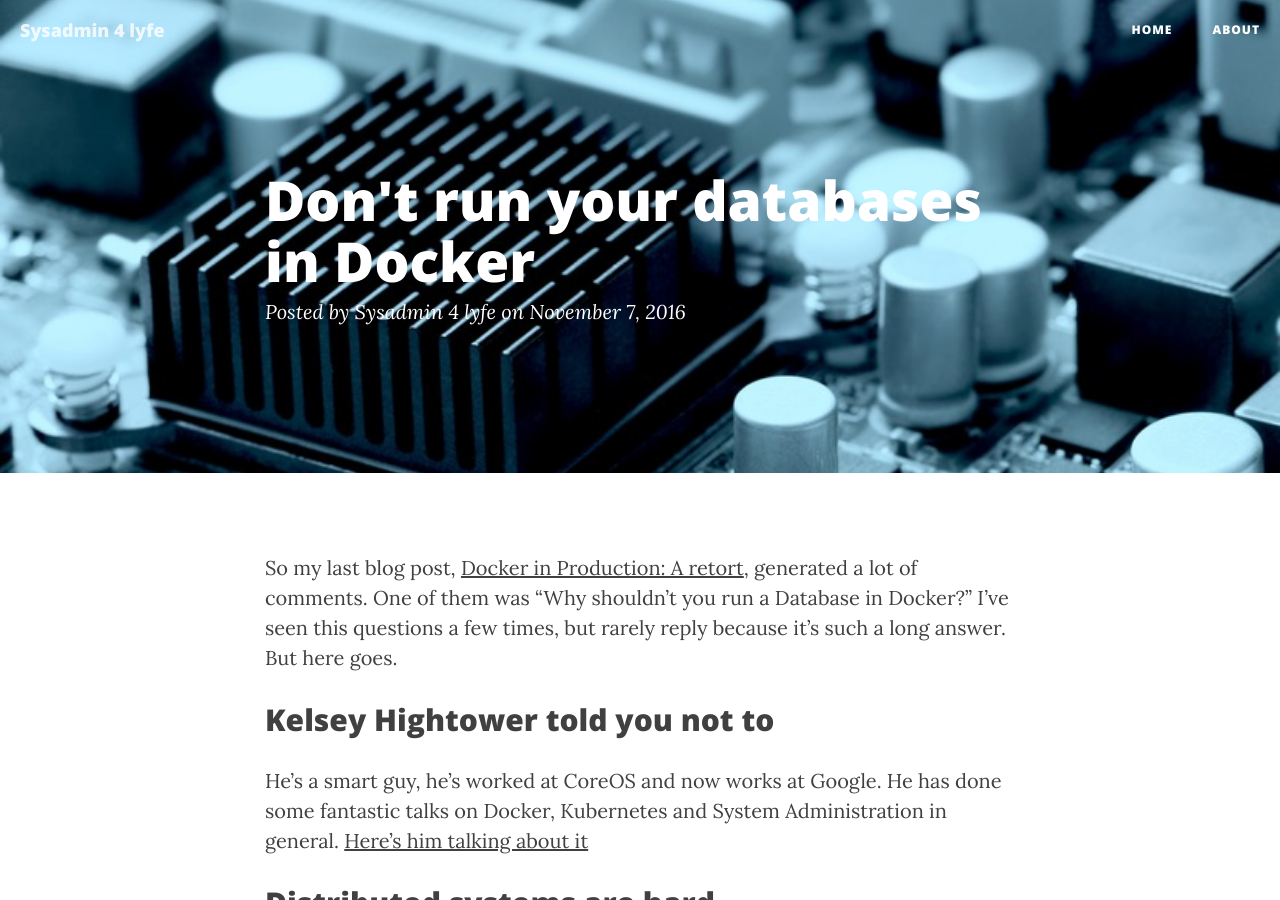
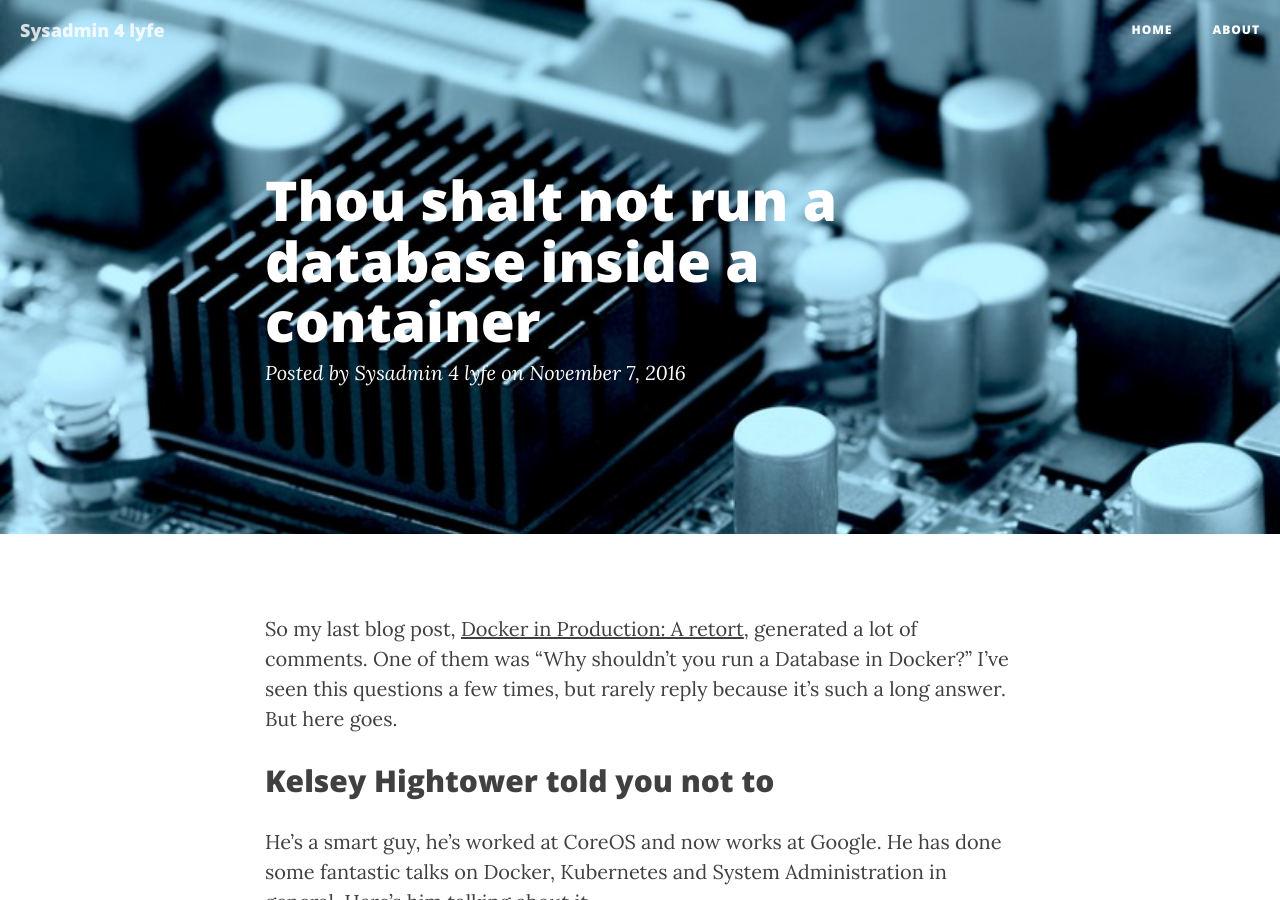
Before and after one commit to nemski/nemski.github.com, a Jekyll site: the page built from _posts/2016-11-07-thou-shalt-not-run-a-database-inside-a-container.markdown, in a window 1280 px wide and 900 px high. Built offline with Jekyll 4.4.1, drawn with Linux system fonts in a browser that asks for light colours; nearby versions of some CDN libraries; library files that are not in the unit come from our copies.

Commit message:
Rename title too

```diff
--- a/_posts/2016-11-07-thou-shalt-not-run-a-database-inside-a-container.markdown
+++ b/_posts/2016-11-07-thou-shalt-not-run-a-database-inside-a-container.markdown
@@ -1,6 +1,6 @@
 ---
 layout: post
-title: "Don't run your databases in Docker"
+title: "Thou shalt not run a database inside a container"
 date: 2016-11-07 00:00:00
 ---
 
```
